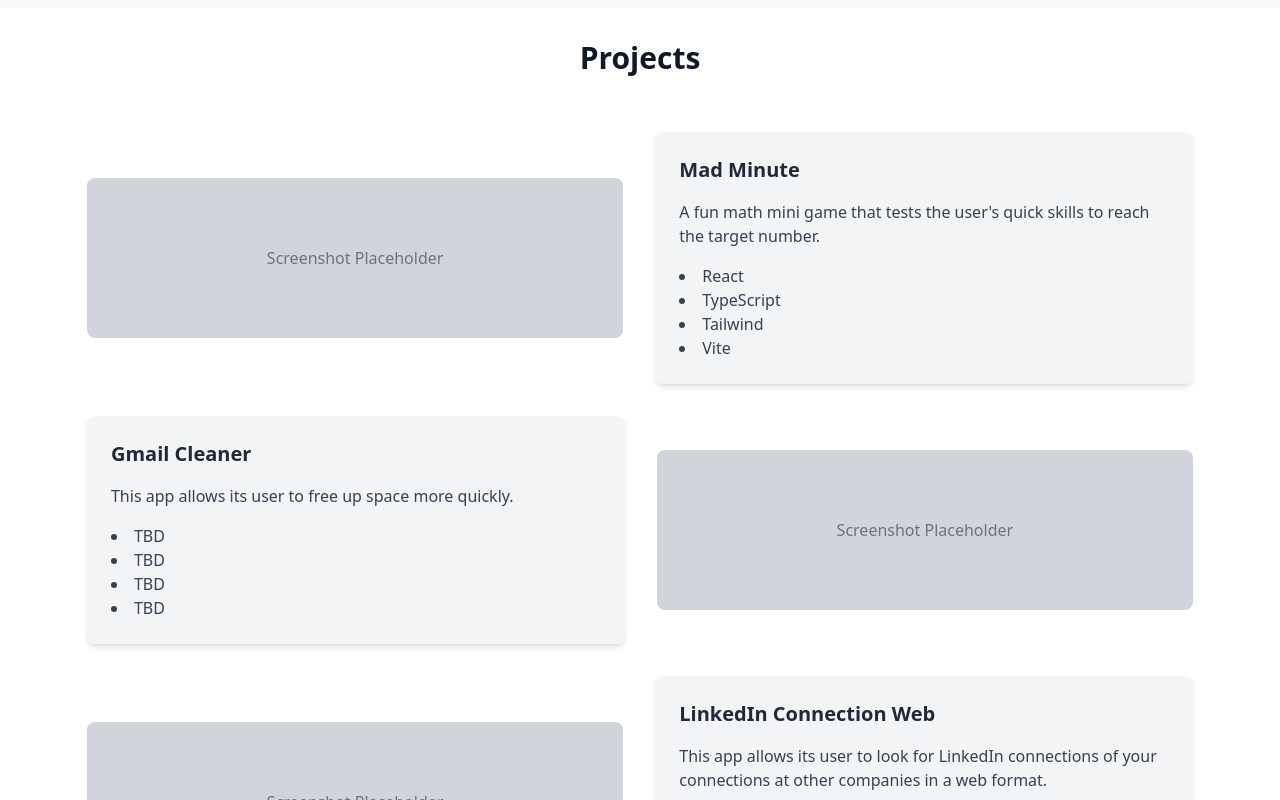
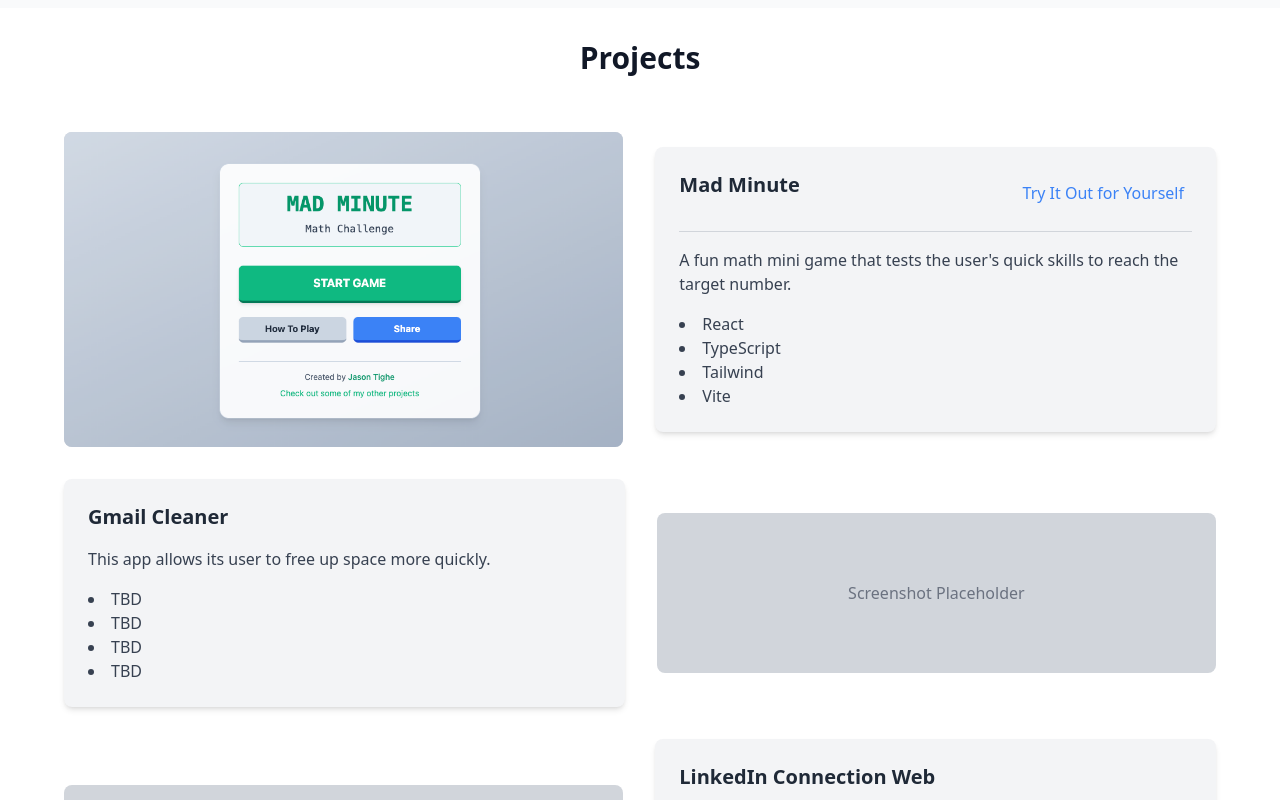
Before and after one commit to Jason-Tighe/2025-portfolio, a React (Vite) app in the folder frontend/: page / in a window 1280 px wide. Shown: the part 1040-1840 px from the top of the page. Built offline with nearby package versions, Linux system fonts and the light colour scheme.

Commit message:
added mad minute screenshot and adjsuted tile stlye

```diff
--- a/frontend/src/App.tsx
+++ b/frontend/src/App.tsx
@@ -37,7 +37,7 @@ export default function App() {
       </nav>
 
       <main className="pt-6">
-      <section id="about" className="min-h-screen p-20 flex flex-col items-center bg-gray-50">
+      <section id="about" className="min-h-[80vh] p-20 flex flex-col items-center bg-gray-50">
         <h1 className="text-4xl font-extrabold mb-6 text-gray-900">About Me</h1>
         <p className="max-w-2xl text-center text-gray-700 leading-relaxed"></p>
         <AboutMe />
@@ -49,7 +49,7 @@ export default function App() {
         <Projects />
       </section>
 
-      <section id="contact" className="min-h-screen p-8 bg-gray-50 flex flex-col items-center">
+      <section id="contact" className="min-h-[60vh]  p-8 bg-gray-50 flex flex-col items-center">
         <h2 className="text-3xl font-bold mb-6 text-gray-900">Get in Touch</h2>
         <p className="text-gray-700 mb-4"></p>
         <Contact />
--- a/frontend/src/pages/Projects.tsx
+++ b/frontend/src/pages/Projects.tsx
@@ -1,3 +1,6 @@
+import madMinute from "../assets/mad-minute.png";
+
+
 export default function Projects() {
 
 
@@ -7,11 +10,20 @@ export default function Projects() {
                 <div className="flex flex-col gap-8 max-w-6xl">
                     {/* Project Card 1 - Screenshot Left */}
                     <div className="flex flex-col md:flex-row items-center gap-8">
-                        <div className="w-full md:w-1/2 h-40 bg-gray-300 rounded-lg flex items-center justify-center">
-                            <span className="text-gray-500">Screenshot Placeholder</span>
+                        <div className="w-full md:w-1/2 h-auto bg-gray-300 rounded-lg flex items-center justify-center">
+                            <a href="/mad-minute" target="_blank" rel="noopener noreferrer">
+                                <img src={madMinute} alt="Mad Minute Screenshot" className="w-full object-cover rounded-lg" />
+                            </a>
                         </div>
                         <div className="w-full md:w-1/2 bg-gray-100 p-6 rounded-lg shadow-md">
-                            <h3 className="text-xl font-semibold mb-4">Mad Minute</h3>
+                            <div className="flex justify-between items-center">
+                                <h3 className="text-xl font-semibold mb-4">Mad Minute</h3>
+                                <a href="/mad-minute" target="_blank" rel="noopener noreferrer" className="text-blue-500 hover:underline flex items-center gap-2">
+                                    <span>Try It Out for Yourself</span>
+                                    <i className="fas fa-arrow-right text-lg font-bold"></i>
+                                </a>
+                            </div>
+                            <hr className="my-4 border-gray-300" />
                             <p className="text-gray-700 mb-4">
                                 A fun math mini game that tests the user's quick skills to reach the target number.
                             </p>
```
Also changed, not shown: frontend/src/assets/mad-minute.png (added), 1 other file (tests, documents, lock files or other folders).
